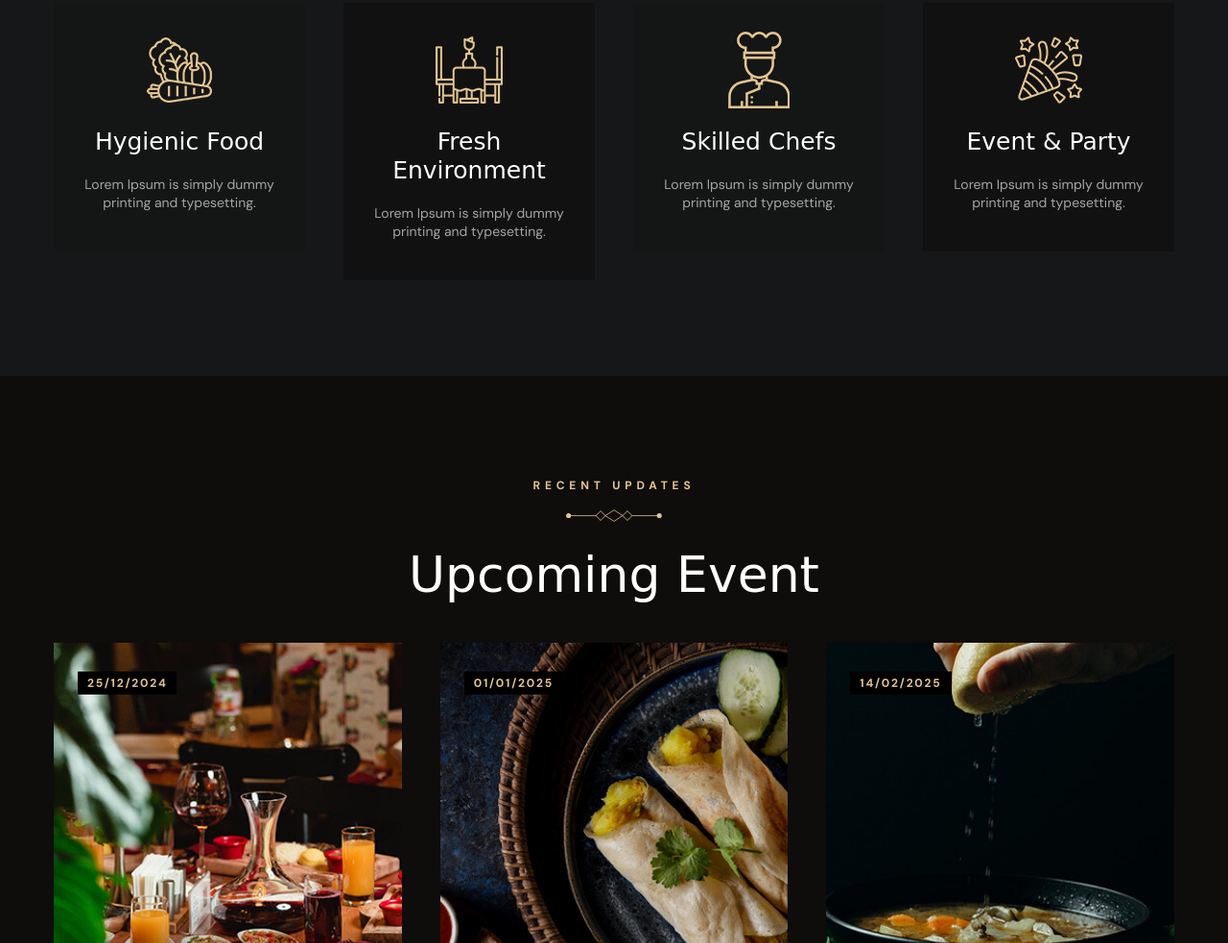
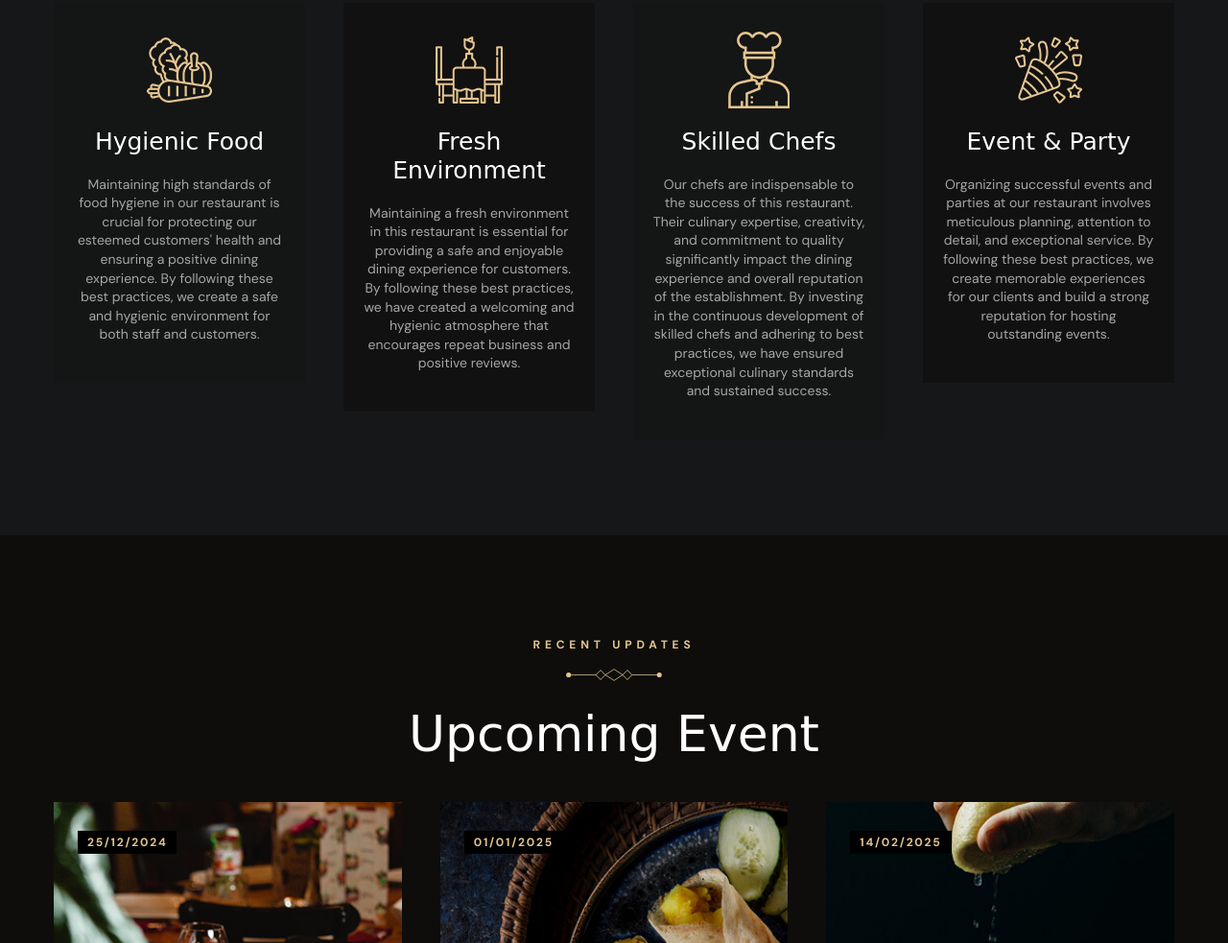
Before and after one commit to aHnadr/kacha, a plain HTML site: page index.html in a window 1280 px wide. Shown: the part 6465-7448 px from the top of the page at 96% size. Drawn offline with nearby package versions, Linux system fonts and the light colour scheme; a web font is replaced by a local one.

Commit message:
Update index.html

```diff
--- a/index.html
+++ b/index.html
@@ -924,7 +924,7 @@
 
                 <h3 class="title-2 card-title">Hygienic Food</h3>
 
-                <p class="label-1 card-text">Lorem Ipsum is simply dummy printing and typesetting.</p>
+                <p class="label-1 card-text">Maintaining high standards of food hygiene in our restaurant is crucial for protecting our esteemed customers' health and ensuring a positive dining experience. By following these best practices, we create a safe and hygienic environment for both staff and customers.</p>
 
               </div>
             </li>
@@ -938,7 +938,7 @@
 
                 <h3 class="title-2 card-title">Fresh Environment</h3>
 
-                <p class="label-1 card-text">Lorem Ipsum is simply dummy printing and typesetting.</p>
+                <p class="label-1 card-text">Maintaining a fresh environment in this restaurant is essential for providing a safe and enjoyable dining experience for customers. By following these best practices, we have created a welcoming and hygienic atmosphere that encourages repeat business and positive reviews.</p>
 
               </div>
             </li>
@@ -952,7 +952,7 @@
 
                 <h3 class="title-2 card-title">Skilled Chefs</h3>
 
-                <p class="label-1 card-text">Lorem Ipsum is simply dummy printing and typesetting.</p>
+                <p class="label-1 card-text">Our chefs are indispensable to the success of this restaurant. Their culinary expertise, creativity, and commitment to quality significantly impact the dining experience and overall reputation of the establishment. By investing in the continuous development of skilled chefs and adhering to best practices, we have ensured exceptional culinary standards and sustained success.</p>
 
               </div>
             </li>
@@ -966,7 +966,7 @@
 
                 <h3 class="title-2 card-title">Event & Party</h3>
 
-                <p class="label-1 card-text">Lorem Ipsum is simply dummy printing and typesetting.</p>
+                <p class="label-1 card-text">Organizing successful events and parties at our restaurant involves meticulous planning, attention to detail, and exceptional service. By following these best practices, we create memorable experiences for our clients and build a strong reputation for hosting outstanding events.</p>
 
               </div>
             </li>
```
